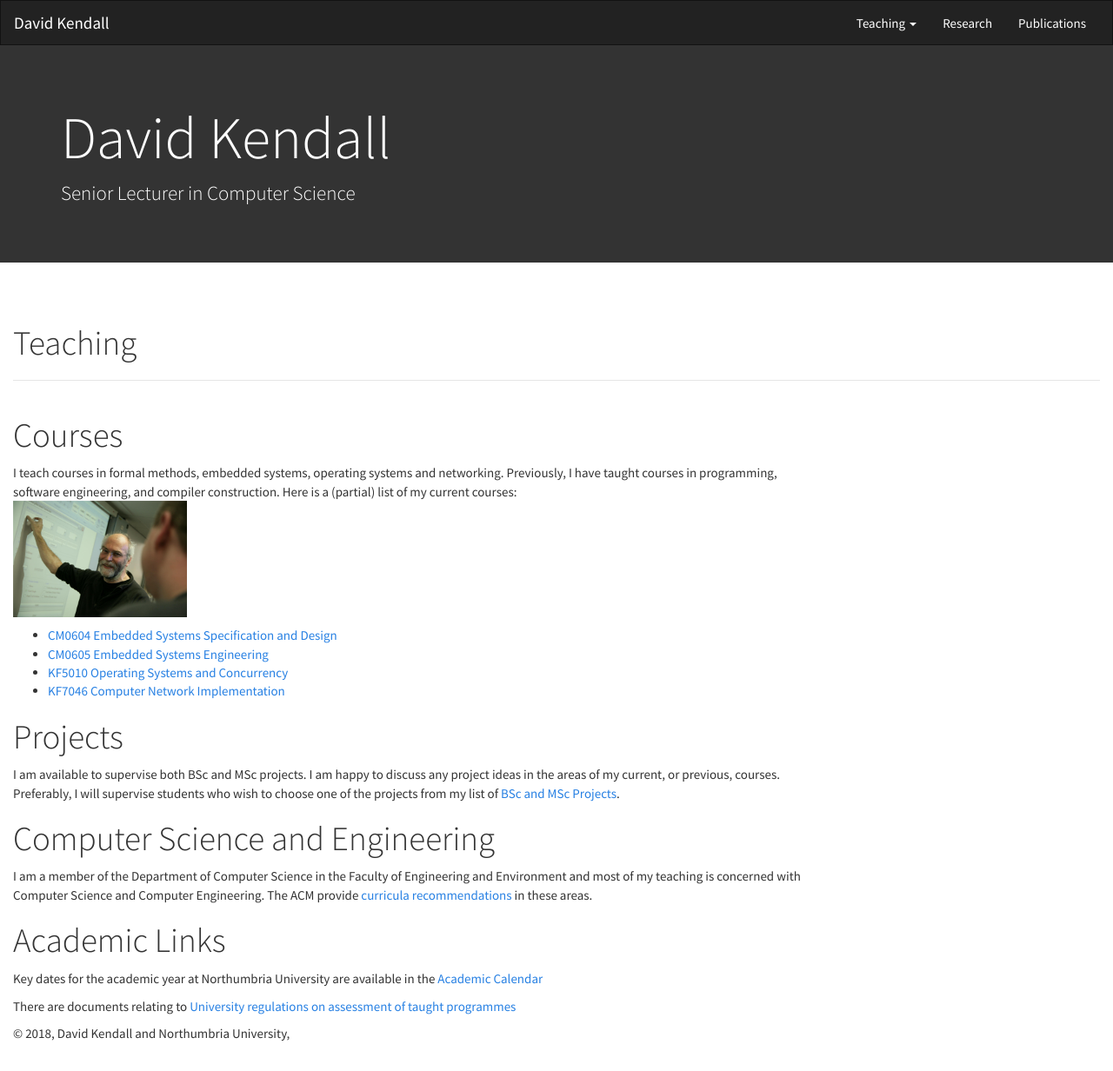
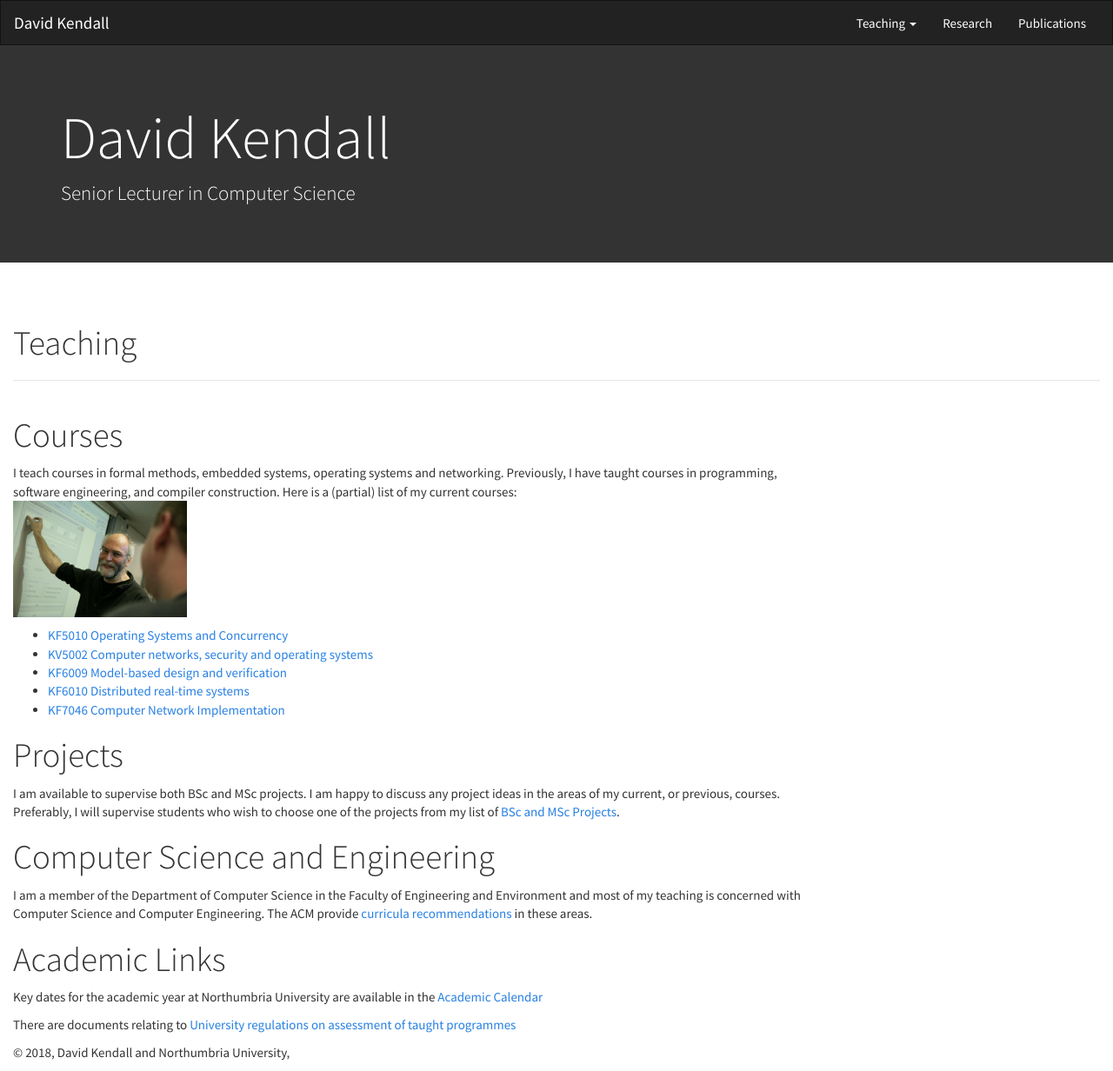
Before and after one commit to DavidKendall/davidkendall.github.io, a Jekyll site: the page built from teaching.md, in a window 1280 px wide. Shown: the whole page at 87% size. Built offline with Jekyll 4.4.1, drawn with Linux system fonts in a browser that asks for light colours; nearby versions of some CDN libraries; before the commit the page ends 1210 px from its top, so only the background shows below that.

Commit message:
More links fixed

```diff
--- a/_config.yml
+++ b/_config.yml
@@ -22,26 +22,18 @@ teaching_links:
      url: teaching.html
    - title: Projects
      url: projects.html
-   - title: KF4005
-     url: kf4005
+   - title: KV5002
+     url: kv5002
    - title: KF5010
      url: kf5010
-     #rep: blinky
-   - title: KF5011
-     url: kf5011
-     #rep: blinky
    - title: CM0604
      url: cm0604
-     #rep: buttons
-   - title: CM0605
-     url: cm0605
-     #rep: interrupt
-   - title: EN0617
-     url: en0617
-     #rep: tasks
+   - title: KF6009
+     url: kf6009
+   - title: KF6010
+     url: kf6010
    - title: KF7046
      url: kf7046
-     #rep: peterson
 
 
 right_links:
--- a/teaching.md
+++ b/teaching.md
@@ -17,10 +17,11 @@ current courses:
 </p>
 
 <ul>
-  <li><a href="http://hesabu.net/cm0604/">CM0604 Embedded Systems Specification and Design</a></li>
-  <li><a href="http://hesabu.net/cm0605/">CM0605 Embedded Systems Engineering</a></li>
-  <li><a href="http://hesabu.net/kf5010">KF5010 Operating Systems and Concurrency</a></li>
-  <li><a href="http://hesabu.net/kf7046">KF7046 Computer Network Implementation</a></li>
+  <li><a href="{{ url }}{{ baseurl }}kf5010">KF5010 Operating Systems and Concurrency</a></li>
+  <li><a href="{{ url }}{{ baseurl }}kf5010">KV5002 Computer networks, security and operating systems</a></li>
+  <li><a href="{{ url}}{{ baseurl}}kf6009">KF6009 Model-based design and verification</a></li>
+  <li><a href="{{ url}}{{ baseurl }}kf6010">KF6010 Distributed real-time systems</a></li>
+  <li><a href="{{ url }}{{ baseurl }}kf7046">KF7046 Computer Network Implementation</a></li>
 </ul>
 
 # Projects
```
Also changed, not shown: index.md (+2 -8 lines), 1 other file.
